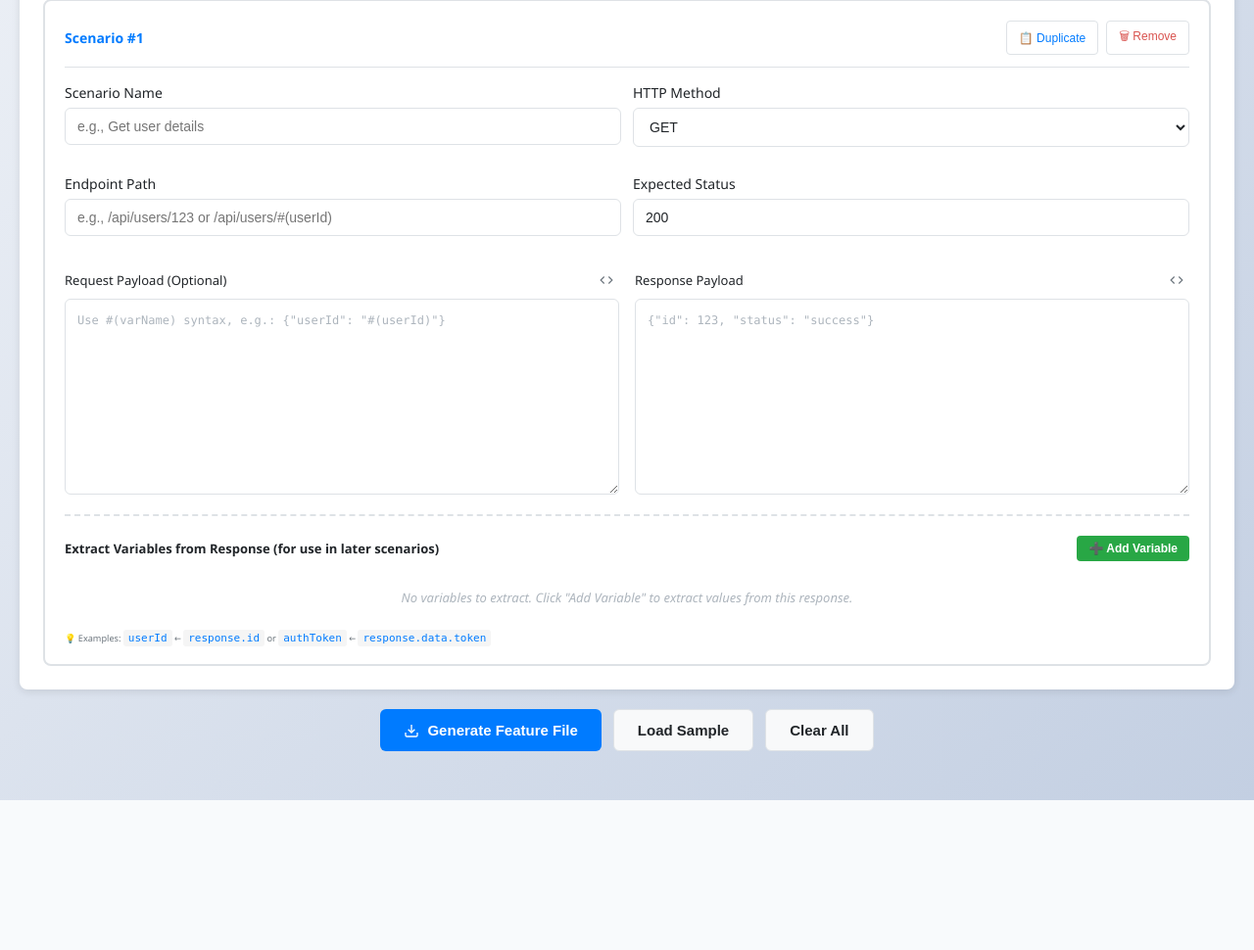
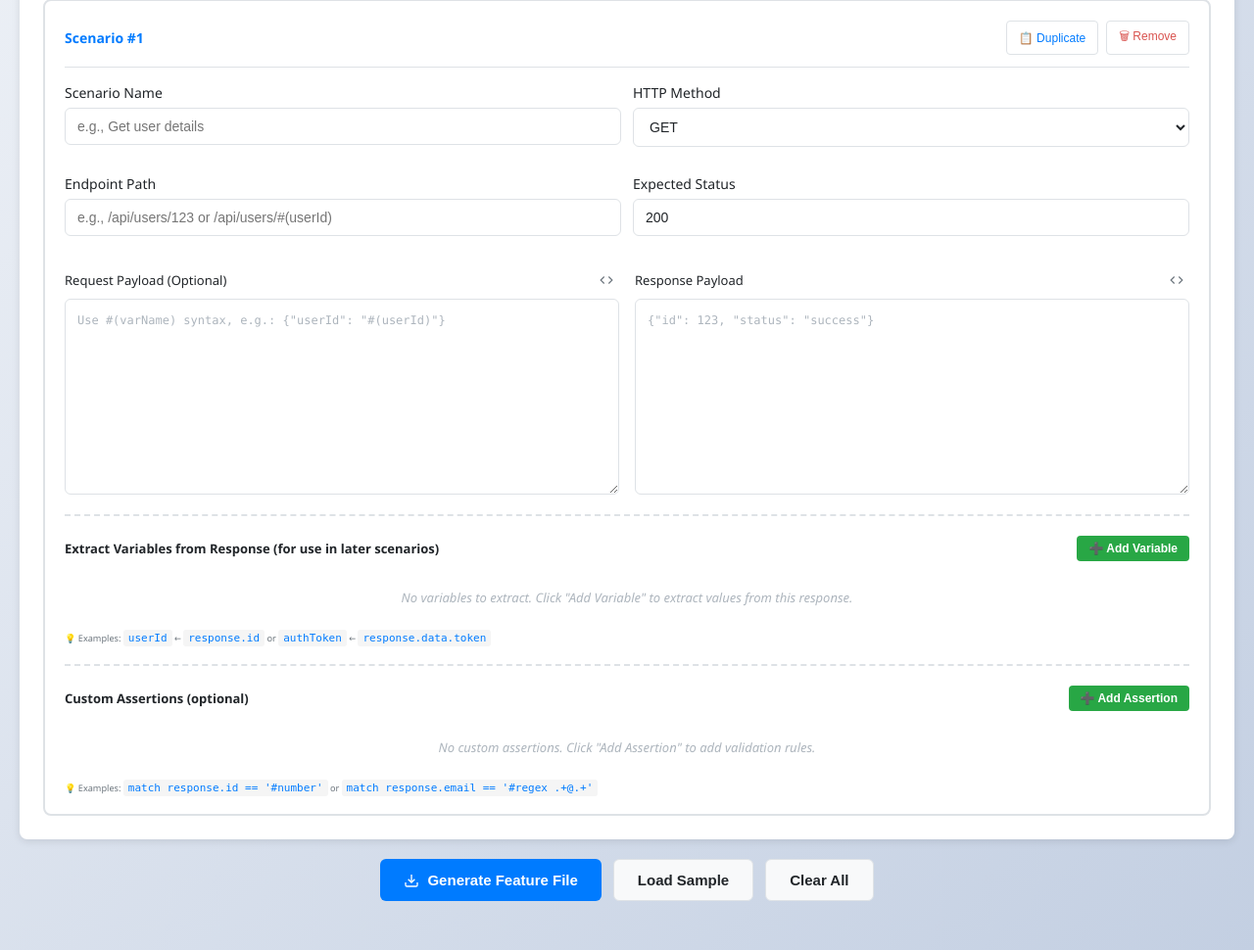
Before and after one commit to witanage/TheWebHook, a Flask app: template templates/karate-generator.html in a window 1280 px wide. Shown: the part 596-1566 px from the top of the page at 98% size. Before the commit the page ends 1413 px from the top, so only its background shows below. Run offline with Flask 3, Linux system fonts and the light colour scheme; the template is opened without the code that fills it, so the values that code supplies are empty.

Commit message:
Add custom assertions support to Karate generator
Users can now add their own custom assertions to each scenario for
more granular validation beyond the default response matching.

Features:
- Add/remove custom assertion fields per scenario
- Assertions are included in generated Karate feature files
- Support for any Karate assertion syntax (match, contains, etc.)
- Visual examples and help text for common assertion patterns

Changes:
- Added assertions array to scenario data structure
- Created assertions UI section in scenario cards
- Implemented addAssertion() and removeAssertion() functions
- Updated collectScenarioData() to collect assertion inputs
- Updated buildKarateFeature() to include assertions in output
- Added comprehensive CSS styling for assertions section

Example assertions:
- match response.id == '#number'
- match response.email == '#regex .+@.+'
- match each response.items == { id: '#number' }

```diff
--- a/static/css/karate-generator-styles.css
+++ b/static/css/karate-generator-styles.css
@@ -399,6 +399,75 @@
     font-style: italic;
 }
 
+/* Assertions Section */
+.assertions-section {
+    margin-top: 20px;
+    padding-top: 20px;
+    border-top: 2px dashed var(--border-color);
+}
+
+.assertions-header {
+    display: flex;
+    justify-content: space-between;
+    align-items: center;
+    margin-bottom: 12px;
+}
+
+.assertions-header label {
+    font-size: 13px;
+    font-weight: 600;
+    color: var(--text-primary);
+    margin: 0;
+}
+
+.assertions-list {
+    display: flex;
+    flex-direction: column;
+    gap: 8px;
+}
+
+.assertion-item {
+    display: grid;
+    grid-template-columns: 1fr auto;
+    gap: 8px;
+    align-items: center;
+    background: var(--card-bg);
+    padding: 8px;
+    border-radius: 4px;
+    border: 1px solid var(--border-color);
+}
+
+.assertion-input {
+    padding: 6px 10px;
+    border: 1px solid var(--border-color);
+    border-radius: 4px;
+    background: var(--input-bg);
+    color: var(--text-primary);
+    font-size: 13px;
+    font-family: 'Consolas', 'Monaco', 'Courier New', monospace;
+    width: 100%;
+}
+
+.assertion-input:focus {
+    outline: none;
+    border-color: var(--primary-color);
+    box-shadow: 0 0 0 2px var(--primary-color-alpha);
+}
+
+.assertions-help {
+    margin-top: 8px;
+    font-size: 11px;
+    color: var(--text-secondary);
+}
+
+.assertions-help code {
+    background: var(--code-bg);
+    padding: 2px 5px;
+    border-radius: 3px;
+    font-size: 11px;
+    color: var(--primary-color);
+}
+
 /* Payload Panels */
 .payload-panels {
     display: grid;
--- a/static/js/karate-generator.js
+++ b/static/js/karate-generator.js
@@ -33,6 +33,7 @@ function addScenario(data = null) {
         request: '',
         response: '',
         extractVars: [], // Array of {varName: 'userId', jsonPath: 'response.id'}
+        assertions: [], // Array of custom assertion strings
         sourceScenarioId: null, // null means not a duplicate
         duplicateNumber: null   // null means not a duplicate
     };
@@ -43,6 +44,9 @@ function addScenario(data = null) {
     }
     if (scenarioData.duplicateNumber === undefined) {
         scenarioData.duplicateNumber = null;
+    }
+    if (scenarioData.assertions === undefined) {
+        scenarioData.assertions = [];
     }
 
     scenarios.push(scenarioData);
@@ -104,6 +108,19 @@ function createScenarioCard(data) {
                    data-scenario-id="${data.id}"
                    data-var-index="${idx}">
             <button class="btn-remove-var" onclick="removeExtractVar(${data.id}, ${idx})" title="Remove">✕</button>
+        </div>
+    `).join('');
+
+    // Create assertions HTML
+    const assertionsHTML = (data.assertions || []).map((assertion, idx) => `
+        <div class="assertion-item" data-assertion-index="${idx}">
+            <input type="text"
+                   class="assertion-input"
+                   placeholder="match response.id == '#number'"
+                   value="${assertion || ''}"
+                   data-scenario-id="${data.id}"
+                   data-assertion-index="${idx}">
+            <button class="btn-remove-var" onclick="removeAssertion(${data.id}, ${idx})" title="Remove">✕</button>
         </div>
     `).join('');
 
@@ -224,6 +241,21 @@ function createScenarioCard(data) {
                 <small>💡 Examples: <code>userId</code> ← <code>response.id</code> or <code>authToken</code> ← <code>response.data.token</code></small>
             </div>
         </div>
+
+        <div class="assertions-section">
+            <div class="assertions-header">
+                <label>Custom Assertions (optional)</label>
+                <button class="btn-add-var" onclick="addAssertion(${data.id})" title="Add Assertion">
+                    ➕ Add Assertion
+                </button>
+            </div>
+            <div class="assertions-list" id="assertionsList_${data.id}">
+                ${assertionsHTML || '<div class="empty-vars-hint">No custom assertions. Click "Add Assertion" to add validation rules.</div>'}
+            </div>
+            <div class="assertions-help">
+                <small>💡 Examples: <code>match response.id == '#number'</code> or <code>match response.email == '#regex .+@.+'</code></small>
+            </div>
+        </div>
     `;
 
     return card;
@@ -277,6 +309,51 @@ function removeExtractVar(scenarioId, varIndex) {
     // Show empty hint if no variables left
     if (list.querySelectorAll('.extract-var-item').length === 0) {
         list.innerHTML = '<div class="empty-vars-hint">No variables to extract. Click "Add Variable" to extract values from this response.</div>';
+    }
+}
+
+// Add custom assertion field
+function addAssertion(scenarioId) {
+    const scenario = scenarios.find(s => s.id === scenarioId);
+    if (!scenario) return;
+
+    const data = collectScenarioData(scenarioId);
+    if (!data.assertions) data.assertions = [];
+
+    const assertionIndex = data.assertions.length;
+    data.assertions.push('');
+
+    const list = document.getElementById(`assertionsList_${scenarioId}`);
+
+    // Remove empty hint if it exists
+    const emptyHint = list.querySelector('.empty-vars-hint');
+    if (emptyHint) emptyHint.remove();
+
+    const assertionItem = document.createElement('div');
+    assertionItem.className = 'assertion-item';
+    assertionItem.dataset.assertionIndex = assertionIndex;
+    assertionItem.innerHTML = `
+        <input type="text"
+               class="assertion-input"
+               placeholder="match response.id == '#number'"
+               data-scenario-id="${scenarioId}"
+               data-assertion-index="${assertionIndex}">
+        <button class="btn-remove-var" onclick="removeAssertion(${scenarioId}, ${assertionIndex})" title="Remove">✕</button>
+    `;
+    list.appendChild(assertionItem);
+}
+
+// Remove custom assertion field
+function removeAssertion(scenarioId, assertionIndex) {
+    const list = document.getElementById(`assertionsList_${scenarioId}`);
+    const item = list.querySelector(`[data-assertion-index="${assertionIndex}"]`);
+    if (item) {
+        item.remove();
+    }
+
+    // Show empty hint if no assertions left
+    if (list.querySelectorAll('.assertion-item').length === 0) {
+        list.innerHTML = '<div class="empty-vars-hint">No custom assertions. Click "Add Assertion" to add validation rules.</div>';
     }
 }
 
@@ -405,6 +482,17 @@ function collectScenarioData(id) {
         }
     });
 
+    // Collect assertions
+    const assertions = [];
+    const assertionInputs = document.querySelectorAll(`.assertion-input[data-scenario-id="${id}"]`);
+
+    assertionInputs.forEach((input) => {
+        const assertion = input.value.trim();
+        if (assertion) {
+            assertions.push(assertion);
+        }
+    });
+
     return {
         id,
         name,
@@ -413,7 +501,8 @@ function collectScenarioData(id) {
         status: parseInt(status),
         request,
         response,
-        extractVars
+        extractVars,
+        assertions
     };
 }
 
@@ -628,6 +717,16 @@ function buildKarateFeature(config) {
             });
         }
 
+        // Custom assertions
+        if (scenario.assertions && scenario.assertions.length > 0) {
+            if (config.includeComments) {
+                feature += `\n  # Custom assertions\n`;
+            }
+            scenario.assertions.forEach(assertion => {
+                feature += `  And ${assertion}\n`;
+            });
+        }
+
         // Add schema validation examples for first scenario only
         if (index === 0 && config.includeComments) {
             feature += `\n  # Additional validation examples (uncomment as needed):\n`;
```
